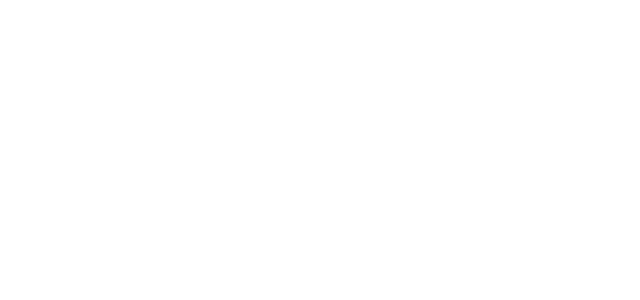
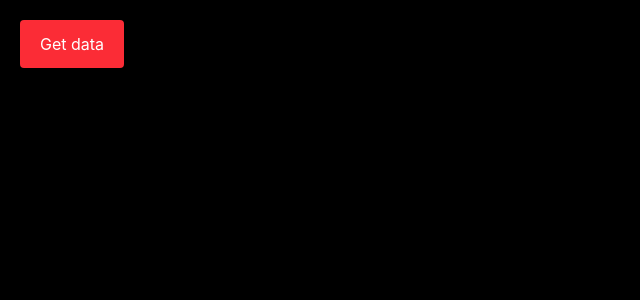
Before and after one commit to ManzarAbbass/Learning_react, a React (Vite) app in the folder 15-API-calling/: page / in a window 1280 px wide. Shown: the top 300 px of the page, without its empty margins (0-640 px from the left). Built offline with nearby package versions, Linux system fonts and the light colour scheme.

Commit message:
we just test with functions how Api is calling next we use fetchAPi method

```diff
--- a/15-API-calling/src/App.jsx
+++ b/15-API-calling/src/App.jsx
@@ -1,7 +1,12 @@
 const App = () => {
+  const getData=()=>{
+    console.log("data is fetched...!")
+  }
   return (
-    <div>
-
+    <div className="bg-black h-screen p-5">
+      <button onClick={()=>{
+        getData();
+      }} className="bg-red-500 text-white px-5 py-3 rounded">Get data</button>
     </div>
   )
 }
```
